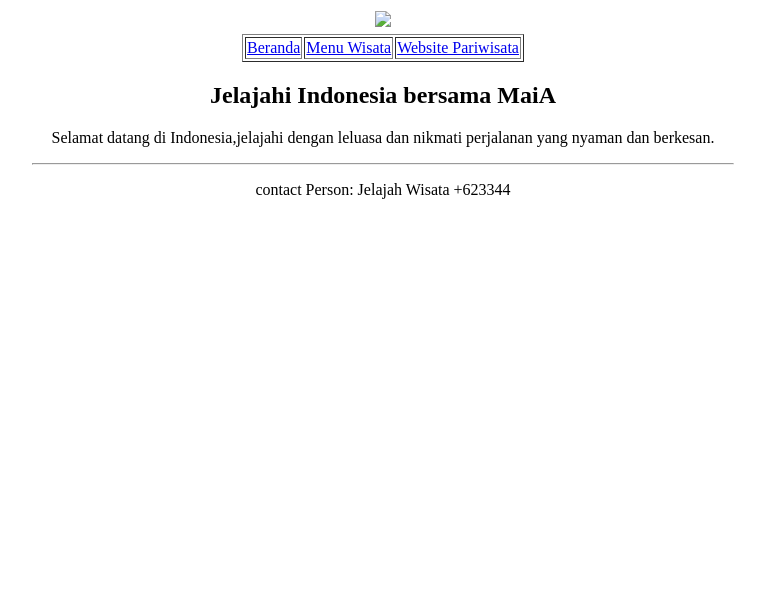
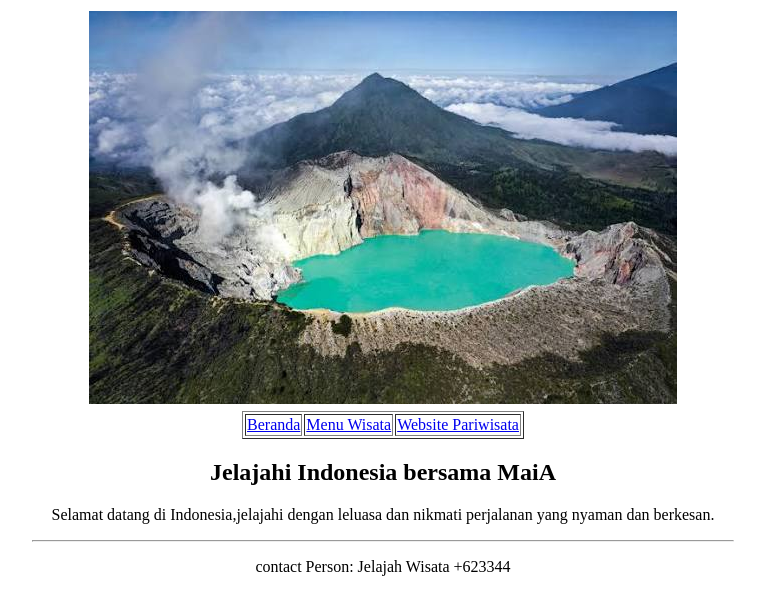
Before and after one commit to najwahalwa55-prog/Hyperlink-, a plain HTML site: page index.html in a window 1280 px wide. Shown: the whole page, without its empty margins (257-1022 px from the left). Drawn offline with Linux system fonts and the light colour scheme.

Commit message:
Update image source path in index.html

```diff
--- a/index.html
+++ b/index.html
@@ -9,7 +9,7 @@
         <table align="center">
             <tr>
                 <td>
-                    <img src="kawahijen.jpeg">
+                    <img src="Foto/kawahijen.jpeg">
                 </td>
             </tr>
         <table border="1" align="center" >
```
